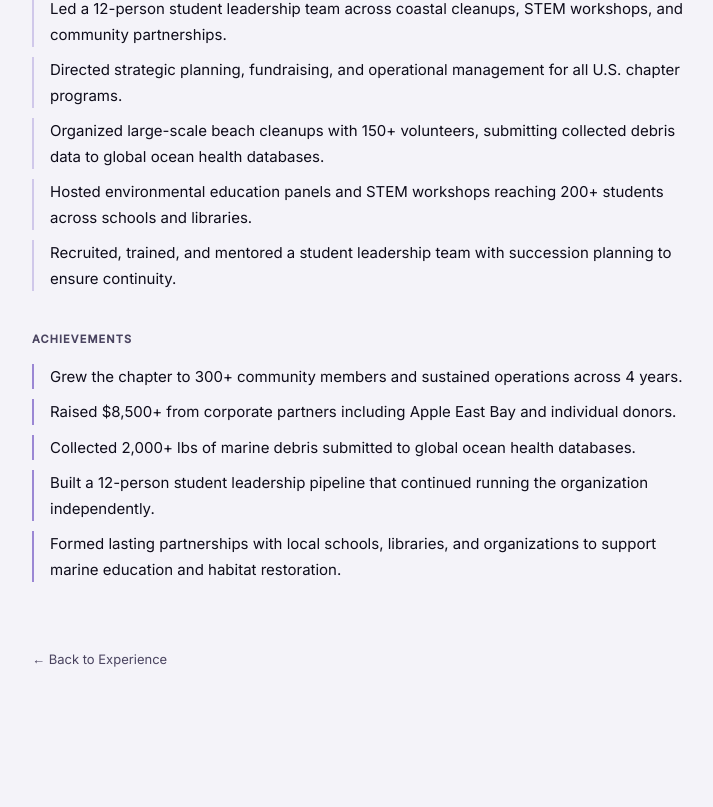
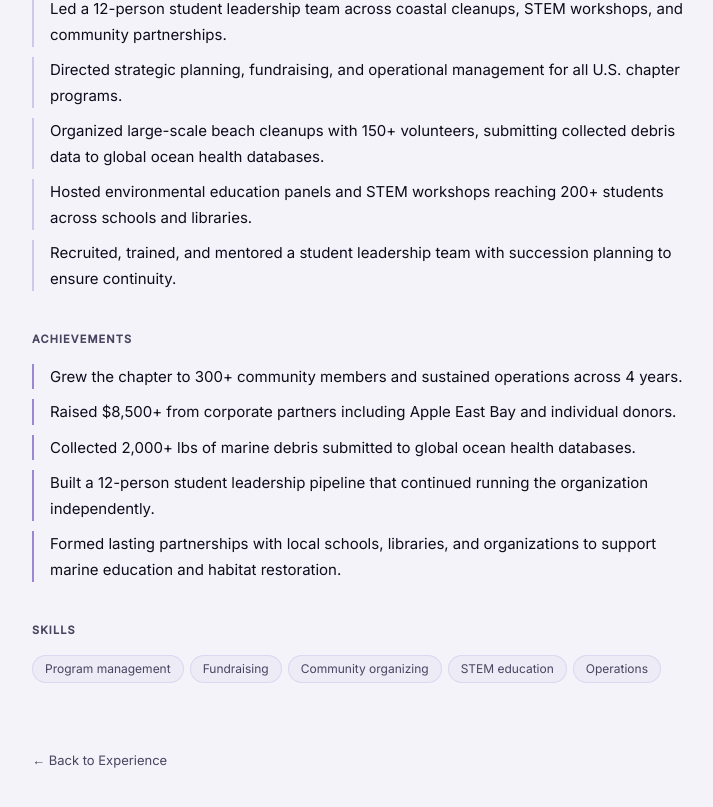
Before and after one commit to flinlabs/new-portfolio, a Next.js app: page /experience/aquameridian in a window 1280 px wide. Shown: the part 921-1728 px from the top of the page, without its empty margins (276-989 px from the left). Built offline with nearby package versions, Linux system fonts and the light colour scheme.

Commit message:
updated experience slug pages to include skills chips

```diff
--- a/app/experience/[slug]/page.tsx
+++ b/app/experience/[slug]/page.tsx
@@ -7,6 +7,15 @@ export default async function ExperiencePage({ params }: { params: Promise<{ slu
 	const { slug } = await params
 	const exp = experiences.find(e => e.slug === slug)
 	if (!exp) notFound()
+
+	const chip: React.CSSProperties = {
+		fontSize: "12px",
+		padding: "4px 12px",
+		borderRadius: "100px",
+		background: "rgba(155,135,212,0.08)",
+		border: "1px solid rgba(155,135,212,0.2)",
+		color: "var(--text-muted)",
+	}
 
 	return (
 		<main className="mobile-pad" style={{ maxWidth: "760px", margin: "0 auto", padding: "144px 48px 120px" }}>
@@ -79,6 +88,17 @@ export default async function ExperiencePage({ params }: { params: Promise<{ slu
 					</ul>
 				</div>
 
+				{exp.skills && exp.skills.length > 0 && (
+					<div>
+						<p style={{ fontSize: "11px", fontWeight: 600, letterSpacing: "0.1em", textTransform: "uppercase", color: "var(--text-muted)", marginBottom: "16px" }}>Skills</p>
+						<div style={{ display: "flex", flexWrap: "wrap", gap: "6px" }}>
+							{exp.skills.map((s) => (
+								<span key={s} style={chip}>{s}</span>
+							))}
+						</div>
+					</div>
+				)}
+
 			</div>
 
 			<div style={{ marginTop: "64px" }}>
--- a/data/experiences.ts
+++ b/data/experiences.ts
@@ -8,6 +8,7 @@ export type Experience = {
 	overview: string
 	responsibilities: string[]
 	achievements: string[]
+	skills?: string[]
 	website?: string
 	websiteLabel?: string
 	logo?: string
@@ -38,6 +39,7 @@ export const experiences: Experience[] = [
 			"Designed a UI spec and citation system for the lease chat interface, covering edge cases for out-of-scope queries and missing clauses.",
 			"Mapped ESRT's SharePoint folder schema to a structured metadata model enabling pre-retrieval filtering by portfolio, building, and tenant.",
 		],
+		skills: ["RAG / Retrieval Augmented Generation", "Microsoft Azure", "Azure AI Foundry", "Semantic Kernel", "SharePoint / SPFx", "Ollama", "LangChain", "ChromaDB", "AWS Bedrock", "VBA", "Excel", "Python", "Commercial real estate"],
 		website: "https://esrtreit.com",
 		websiteLabel: "ESRT's Website",
 	},
@@ -61,6 +63,7 @@ export const experiences: Experience[] = [
 			"Evaluated four competing voice AI providers to make a data-informed stack selection.",
 			"Delivered a full-stack working prototype spanning pipeline architecture and a polished React frontend.",
 		],
+		skills: ["React", "Tailwind CSS", "TypeScript", "Python", "STT / LLM / TTS pipeline", "ElevenLabs", "Deepgram", "Whisper", "Gemini", "AI product development"],
 	},
 	{
 		slug: "cgp",
@@ -82,6 +85,7 @@ export const experiences: Experience[] = [
 			"Developed the CANDI MVP end-to-end, automating the full post-interview pipeline from transcript to hiring-manager-ready report.",
 			"Reduced hiring-manager report prep time significantly through automated scoring and flag generation.",
 		],
+		skills: ["Chrome Extensions", "JavaScript", "Python", "Prompt engineering", "Glide", "Airtable", "AI product development"],
 		website: "https://www.linkedin.com/company/cornerstone-global-partners/",
 		websiteLabel: "CGP's LinkedIn",
 	},
@@ -105,6 +109,7 @@ export const experiences: Experience[] = [
 			"Identified competitive positioning in two high-growth verticals — IP platforms and Shopify A/B testing — as part of directed research.",
 			"Built foundational skills in venture funding decision-making within a family office investing context.",
 		],
+		skills: ["Venture capital", "Due diligence", "Market research", "Financial modeling", "Competitive analysis"],
 		website: "https://loeb.nyc",
 		websiteLabel: "Loeb.nyc's Website",
 	},
@@ -132,6 +137,7 @@ export const experiences: Experience[] = [
 			"Built a 12-person student leadership pipeline that continued running the organization independently.",
 			"Formed lasting partnerships with local schools, libraries, and organizations to support marine education and habitat restoration.",
 		],
+		skills: ["Program management", "Fundraising", "Community organizing", "STEM education", "Operations"],
 		website: "https://aquameridian-us.org",
 		websiteLabel: "AquaMeridian's Website",
 	},
```
